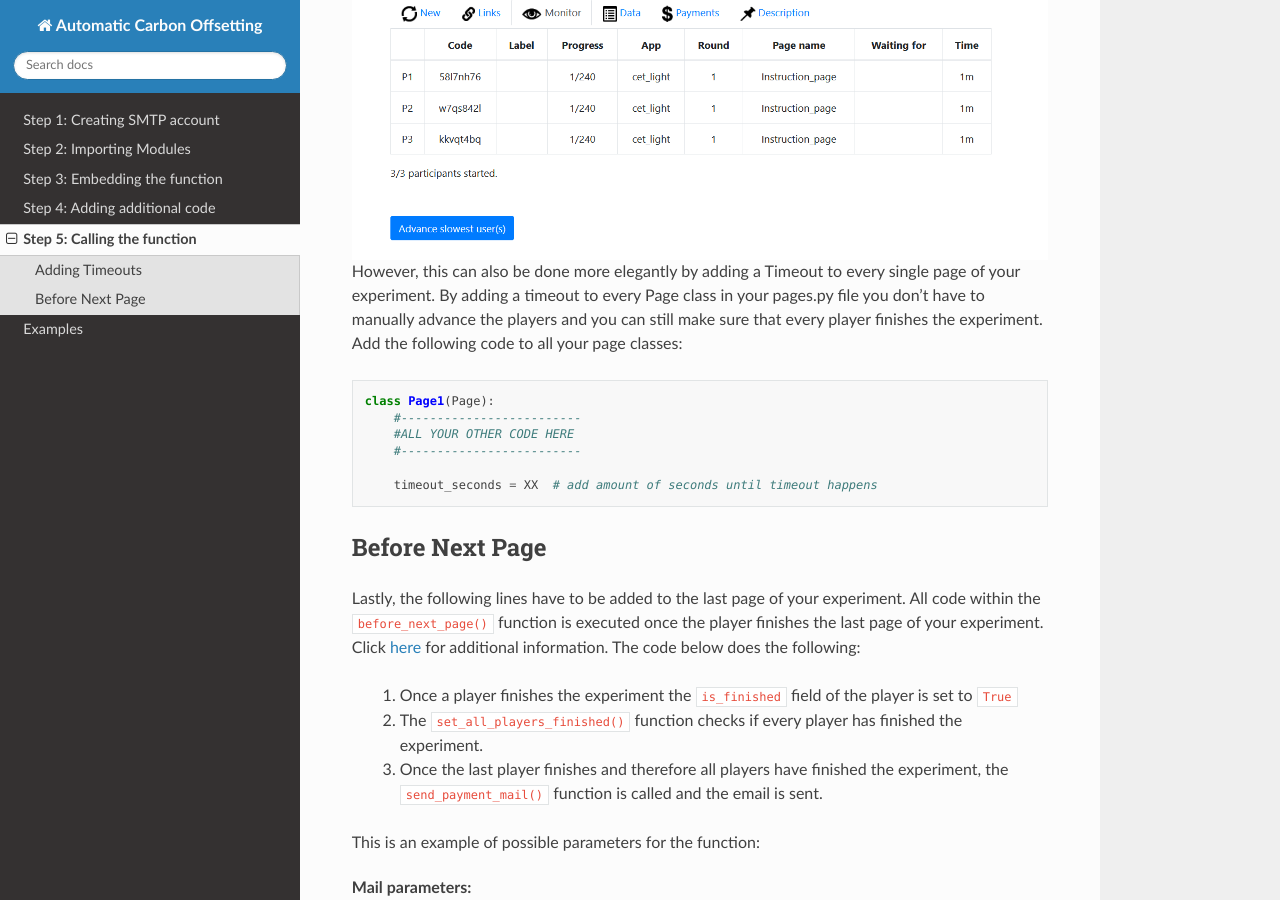
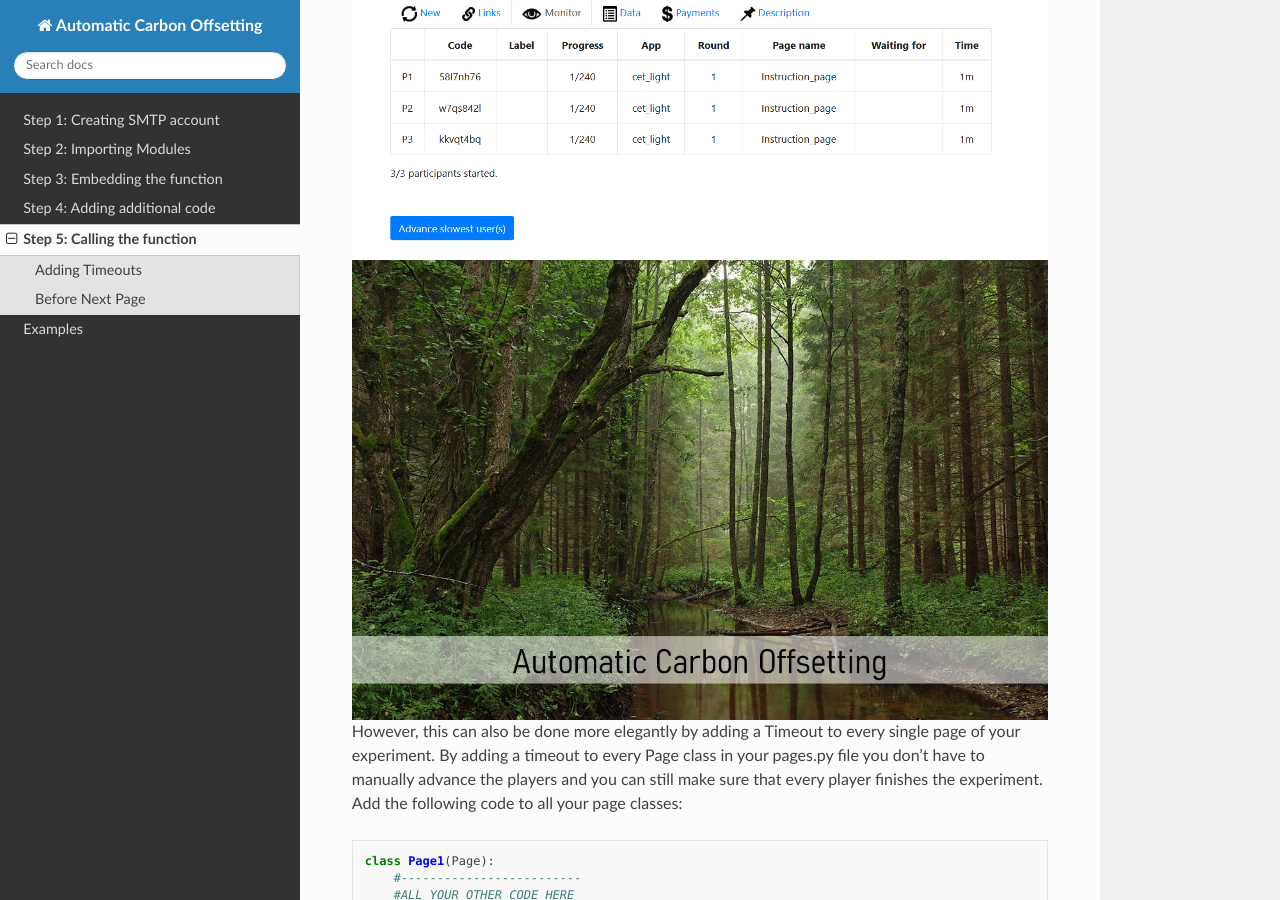
Before and after one commit to NoelGit95/ACO_doc, a Sphinx documentation site: the page built from docs/calling.rst, in a window 1280 px wide and 900 px high, scrolled down 617 px. Built offline with Sphinx 7.4.7 and the Read the Docs theme 2.0.0, drawn with Linux system fonts in a browser that asks for light colours.

Commit message:
Check if it's because of jpgs vs. pngs

```diff
--- a/docs/calling.rst
+++ b/docs/calling.rst
@@ -21,11 +21,13 @@ have dropped out and might not finish the experiment on their own. One way to do
 force a timeout by clicking the "Advance slowest participants” button in *oTree's* admin interface.
 Like this:
 
+
 .. image:: _static/admin.png
       :align: center
 
 
-
+.. image:: _static/logo_aco.jpg
+      :align: center
 
 
 However, this can also be done more elegantly by adding a Timeout to every single page of your
```
